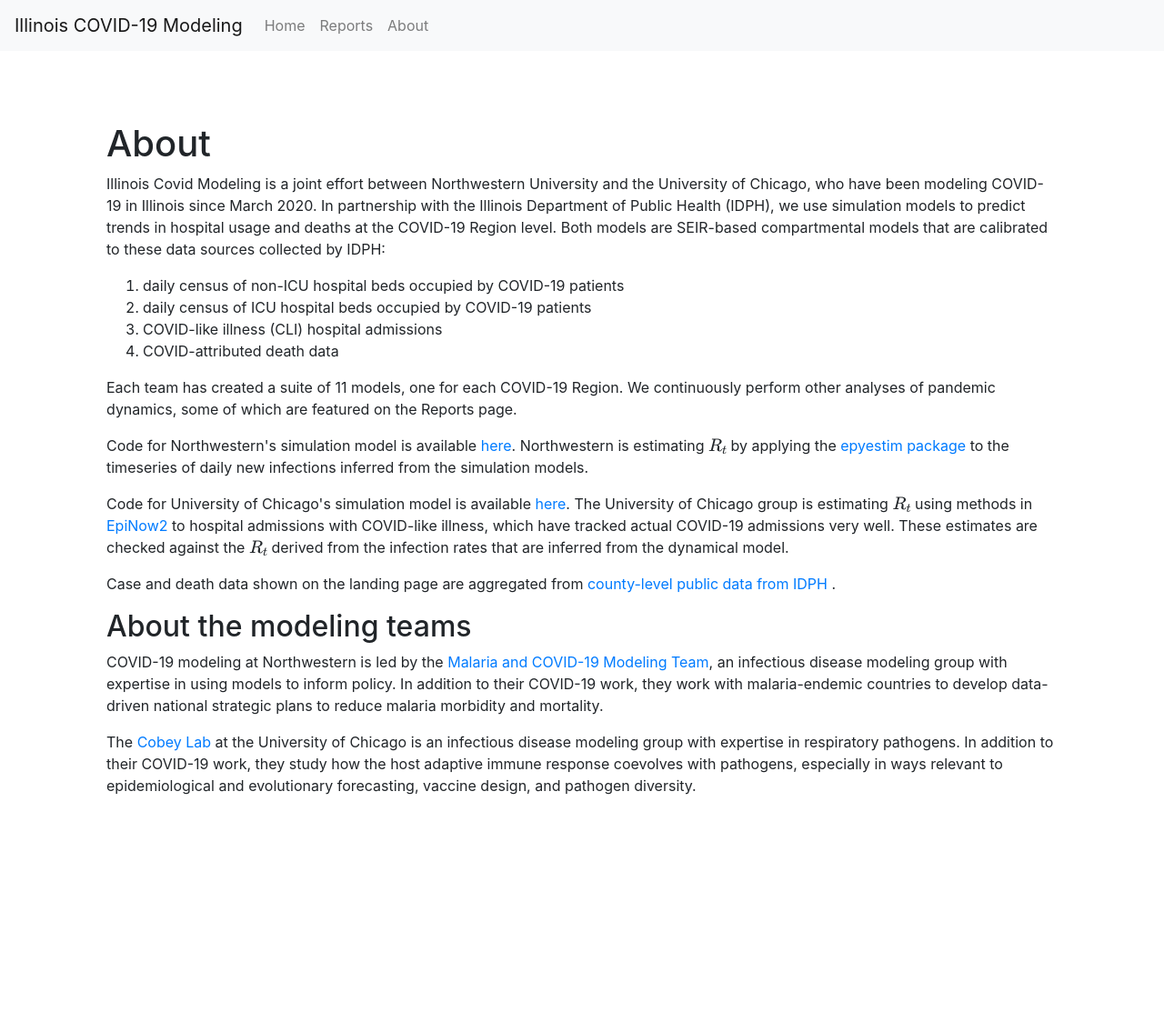
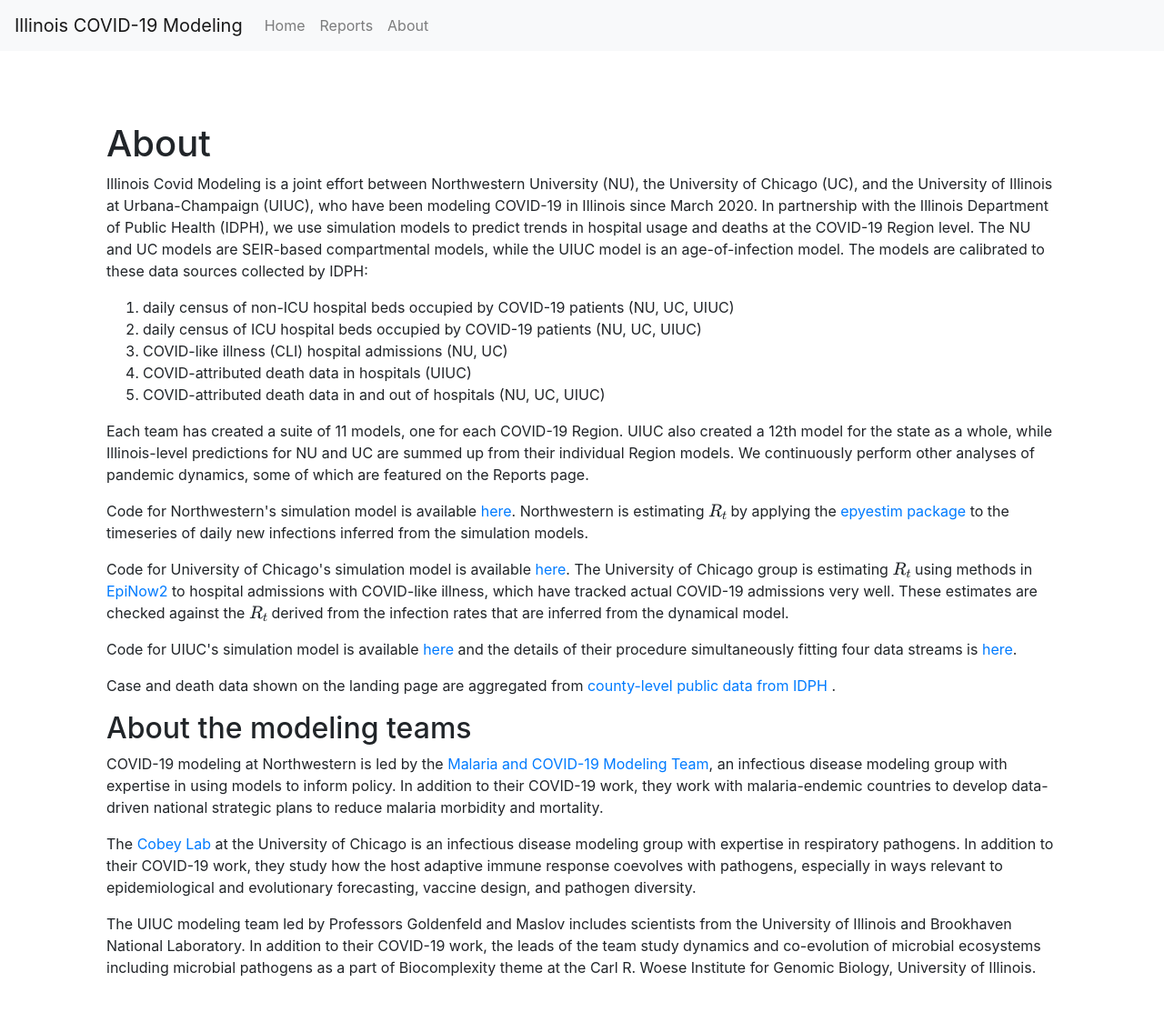
Before and after one commit to rohandandavati/rohandandavati.github.io, a Jekyll site: the page built from about.html, in a window 1280 px wide and 1188 px high. Shown: the top 1113 px of the window at 91% size. Built offline with Jekyll 4.4.1, drawn with Linux system fonts in a browser that asks for light colours; nearby versions of some CDN libraries; a script that is not in the unit is left out.

Commit message:
add UIUC info

```diff
--- a/_data/reports.yml
+++ b/_data/reports.yml
@@ -28,6 +28,12 @@
   image_path: /images/200907_vax_prioritization.png
   description: >
     Model-informed COVID-19 vaccine prioritization strategies by age and serostatus
+- name: UIUC model
+  date: November 16th, 2020
+  path: /reports/20201116_UIUC_Illinois_model_paper.pdf
+  image_path: /images/201116_UIUC_Illinois_model_paper.png
+  description: >
+    Structure, calibration, and application of the UIUC model.
 - name: Reduce time to diagnosis
   date: June 18th, 2020
   path: /reports/20200618_reduce_time_to_diagnosis.pdf
--- a/about.html
+++ b/about.html
@@ -17,25 +17,29 @@
 <div class="jumbotron">
     <h1>About</h1>
     <!--<br></br>-->
-    <p>Illinois Covid Modeling is a joint effort between Northwestern University and the University of Chicago, who have been modeling COVID-19 in Illinois since March 2020.
+    <p>Illinois Covid Modeling is a joint effort between Northwestern University (NU), the University of Chicago (UC), and the University of Illinois at Urbana-Champaign (UIUC), who have been modeling COVID-19 in Illinois since March 2020.
     In partnership with the Illinois Department of Public Health (IDPH), we use simulation models to predict trends in hospital usage and deaths at the COVID-19 Region level.
-    Both models are SEIR-based compartmental models that are calibrated to these data sources collected by IDPH:
+    The NU and UC models are SEIR-based compartmental models, while the UIUC model is an age-of-infection model. The models are calibrated to these data sources collected by IDPH:
     <ol>
-    <li>daily census of non-ICU hospital beds occupied by COVID-19 patients</li>
-    <li>daily census of ICU hospital beds occupied by COVID-19 patients</li>
-    <li>COVID-like illness (CLI) hospital admissions</li>
-    <li>COVID-attributed death data</li>
+    <li>daily census of non-ICU hospital beds occupied by COVID-19 patients (NU, UC, UIUC)</li>
+    <li>daily census of ICU hospital beds occupied by COVID-19 patients (NU, UC, UIUC)</li>
+    <li>COVID-like illness (CLI) hospital admissions (NU, UC)</li>
+    <li>COVID-attributed death data in hospitals (UIUC)</li>
+    <li>COVID-attributed death data in and out of hospitals (NU, UC, UIUC)</li>
     </ol>
-    Each team has created a suite of 11 models, one for each COVID-19 Region.
+    Each team has created a suite of 11 models, one for each COVID-19 Region. UIUC also created a 12th model for the state as a whole, while Illinois-level predictions for NU and UC are summed up from their individual Region models.
     We continuously perform other analyses of pandemic dynamics, some of which are featured on the Reports page.</p>
     <p>Code for Northwestern's simulation model is available <a href="https://github.com/numalariamodeling/covid-chicago">here</a>. Northwestern is estimating \(R_t\) by
         applying the <a href="https://pypi.org/project/epyestim/">epyestim package</a> to the timeseries of daily new infections inferred from the simulation models.</p>
     <p>Code for University of Chicago's simulation model is available <a href="https://github.com/cobeylab/covid_IL">here</a>. The University of Chicago group is estimating \(R_t\) using methods in <a href="https://github.com/epiforecasts/EpiNow2">EpiNow2</a> to hospital admissions with COVID-like illness, which have tracked actual COVID-19 admissions very well. These estimates are checked against the \(R_t\) derived from the infection rates that are inferred from the dynamical model.</p>
+    <p>Code for UIUC's simulation model is available <a href="https://github.com/uiuc-covid19-modeling/pydemic">here</a> and the details of their procedure simultaneously fitting four data streams is <a href="/reports/20201116_UIUC_Illinois_model_paper.pdf">here</a>.</p>
     <p>Case and death data shown on the landing page are aggregated from <a href="https://www.dph.illinois.gov/covid19/covid19-statistics"> county-level public data from IDPH </a>.</p>
     <h2>About the modeling teams</h2>
     <p>COVID-19 modeling at Northwestern is led by the <a href="https://www.numalariamodeling.org/">Malaria and COVID-19 Modeling Team</a>, an infectious disease modeling group with expertise in using models to inform policy. In addition to their COVID-19 work, they
     work with malaria-endemic countries to develop data-driven national strategic plans to reduce malaria morbidity and mortality.</p>
     <p>The <a href="https://cobeylab.uchicago.edu/">Cobey Lab</a> at the University of Chicago is an infectious disease modeling group with expertise in respiratory pathogens.
     In addition to their COVID-19 work, they study how the host adaptive immune response coevolves with pathogens, especially in ways relevant to epidemiological and evolutionary forecasting, vaccine design, and pathogen diversity.</p>
+    <p>The UIUC modeling team led by Professors Goldenfeld and Maslov includes scientists from the University of Illinois and Brookhaven National Laboratory. In addition to their COVID-19 work, the leads of the team study dynamics
+        and co-evolution of microbial ecosystems including microbial pathogens as a part of Biocomplexity theme at the Carl R. Woese Institute for Genomic Biology, University of Illinois.</p>
 </div>
 </div>
```
Also changed, not shown: images/201116_UIUC_Illinois_model_paper.png (added), 1 other file.
